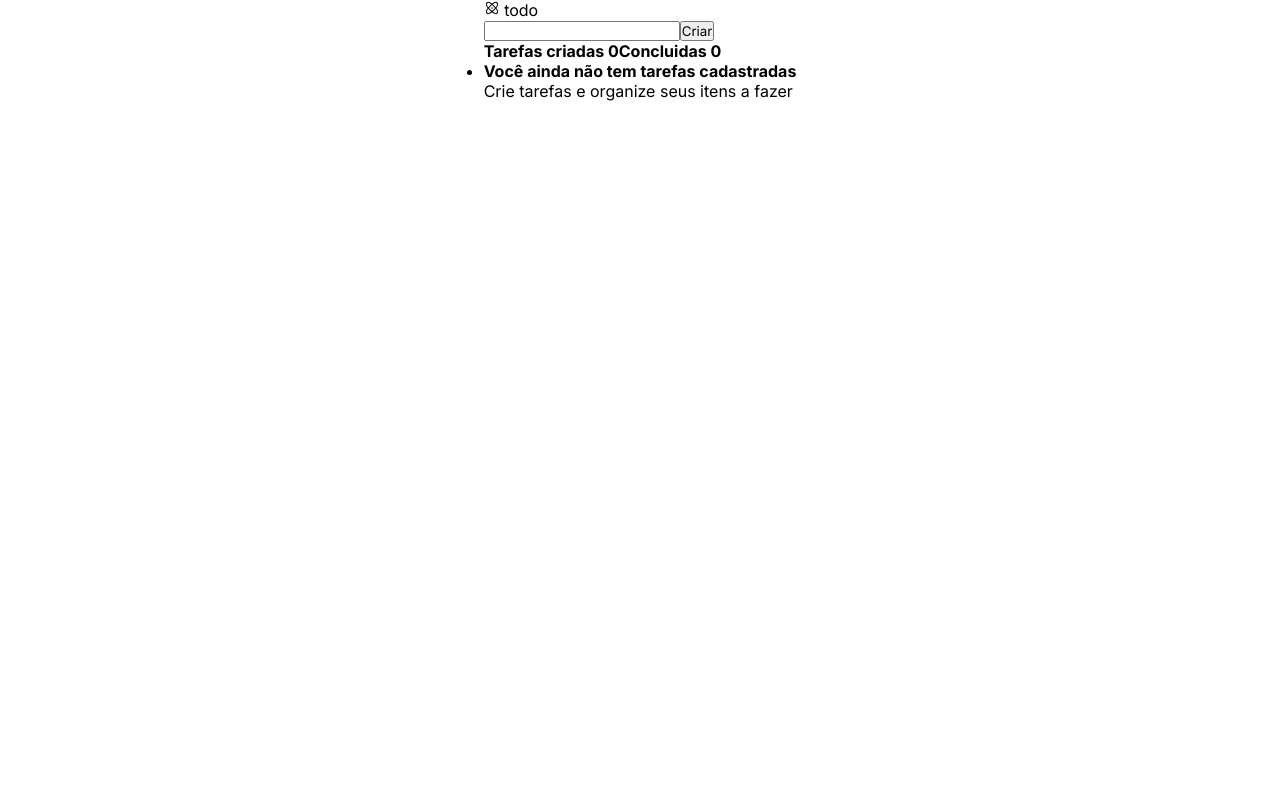
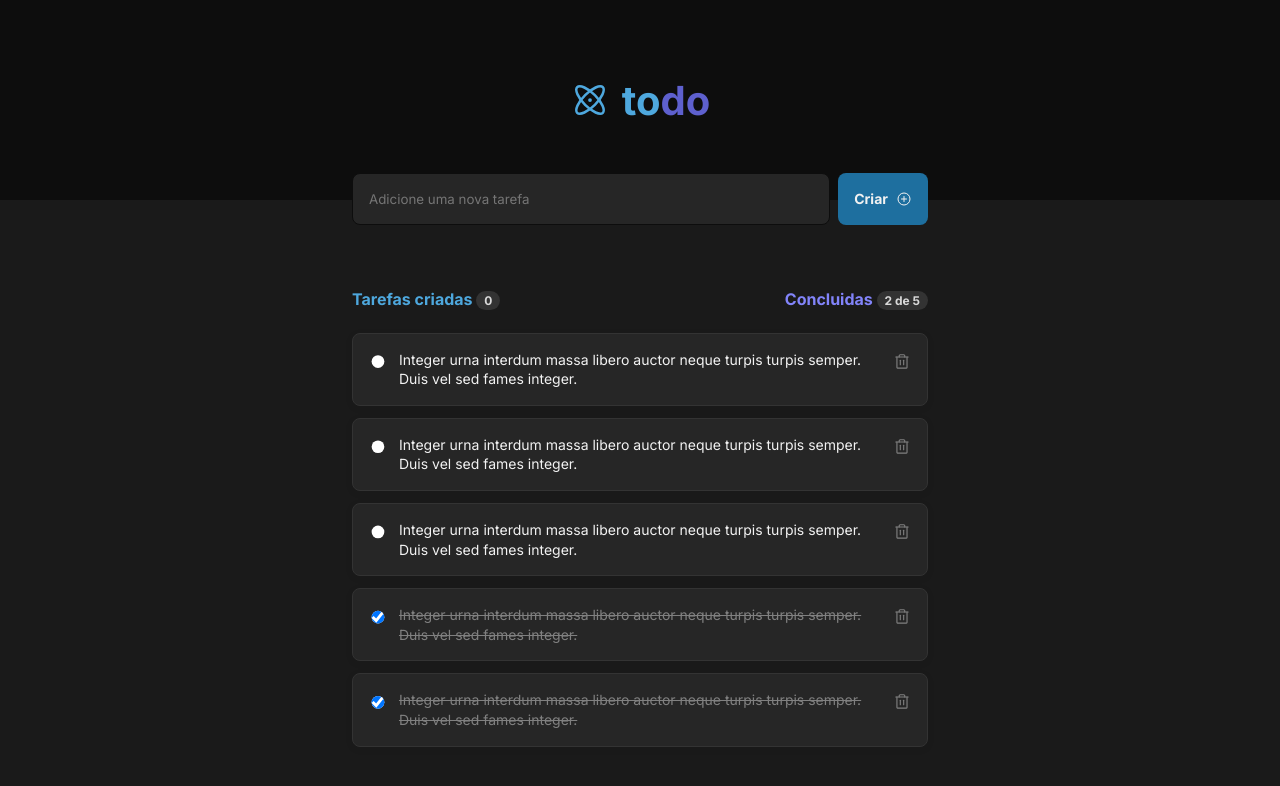
Before and after one commit to felipe0848/To-do, a React (Vite) app: page / in a window 1280 px wide. Shown: the top 786 px of the page. Built offline with nearby package versions, Linux system fonts and the light colour scheme.

Commit message:
Feat: Create page struct

```diff
--- a/src/App.module.css
+++ b/src/App.module.css
@@ -1,5 +1,79 @@
 .wrapper {
-    width: fit-content;
+    display: flex;
+    flex-direction: column;
+    align-items: center;
     padding: 0 22rem;
-    margin: 0 auto;
 }
+.FormAddTask {
+    width: 100%;
+    display: flex;
+    margin-top: -1.69rem;
+    gap: 0.5rem;
+}
+.FormAddTask > input {
+    border-radius: 8px;
+    padding: 1rem;
+    flex: 1;
+    border-radius: 0.5rem;
+    border: 1px solid var(--gray-700);
+    background: var(--gray-500);
+}
+.FormAddTask > input:focus {
+    color: var(--gray-100);
+}
+.FormAddTask > button {
+    display: flex;
+    padding: 1rem;
+    justify-content: center;
+    align-items: center;
+    gap: 0.5rem;
+
+    border: none;
+    border-radius: 8px;
+    background: var(--blue-dark);
+
+    color: var(--Gray-100, #f2f2f2);
+
+    font-size: 0.875rem;
+
+    font-weight: 700;
+    line-height: 1.4;
+
+    cursor: pointer;
+    transition: background-color 0.1s;
+}
+
+.FormAddTask > button:hover {
+    background: var(--blue);
+}
+
+.FormAddTask > button > svg {
+    line-height: 0;
+}
+
+.status {
+    margin-top: 4rem;
+    display: flex;
+    justify-content: space-between;
+    align-items: center;
+}
+.blue {
+    color: var(--blue);
+}
+.purple {
+    color: var(--purple);
+}
+.status > strong > span {
+    color: var(--gray-200);
+    background-color: var(--gray-400);
+    padding: 0.125rem 0.5rem;
+    border-radius: 999px;
+    font-size: 0.75rem;
+}
+
+.taskList {
+    margin-top: 1.5rem;
+    display: flex;
+    flex-direction: column;
+    gap: 0.75rem;
+}
--- a/src/App.tsx
+++ b/src/App.tsx
@@ -1,33 +1,72 @@
-import { Atom } from "phosphor-react";
+import { PlusCircle } from "phosphor-react";
 import styles from "./App.module.css";
+import { Header } from "./components/Header";
+import { Task } from "./components/Task";
+import { v4 as uuidv4 } from "uuid";
+
+const tasks = [
+    {
+        id: uuidv4(),
+        isComplete: false,
+        content:
+            "Integer urna interdum massa libero auctor neque turpis turpis semper. Duis vel sed fames integer.",
+    },
+    {
+        id: uuidv4(),
+        isComplete: false,
+        content:
+            "Integer urna interdum massa libero auctor neque turpis turpis semper. Duis vel sed fames integer.",
+    },
+    {
+        id: uuidv4(),
+        isComplete: false,
+        content:
+            "Integer urna interdum massa libero auctor neque turpis turpis semper. Duis vel sed fames integer.",
+    },
+    {
+        id: uuidv4(),
+        isComplete: true,
+        content:
+            "Integer urna interdum massa libero auctor neque turpis turpis semper. Duis vel sed fames integer.",
+    },
+    {
+        id: uuidv4(),
+        isComplete: true,
+        content:
+            "Integer urna interdum massa libero auctor neque turpis turpis semper. Duis vel sed fames integer.",
+    },
+];
 
 function App() {
     return (
-        <div className={styles.wrapper}>
-            <header>
-                <Atom /> todo
-            </header>
-            <main>
-                <form action="#">
-                    <input type="text" />
-                    <button type="submit">Criar</button>
+        <div>
+            <Header />
+            <main className={styles.wrapper}>
+                <form action="#" className={styles.FormAddTask}>
+                    <input type="text" placeholder="Adicione uma nova tarefa" />
+                    <button type="submit">
+                        Criar <PlusCircle size={16} />
+                    </button>
                 </form>
+
                 <section>
-                    <header>
-                        <strong>
+                    <header className={styles.status}>
+                        <strong className={styles.blue}>
                             Tarefas criadas <span>0</span>
                         </strong>
-                        <strong>
-                            Concluidas <span>0</span>
+                        <strong className={styles.purple}>
+                            Concluidas <span>2 de 5</span>
                         </strong>
                     </header>
-                    <ul>
-                        <li>
-                            <strong>
-                                Você ainda não tem tarefas cadastradas
-                            </strong>
-                            <p>Crie tarefas e organize seus itens a fazer</p>
-                        </li>
+
+                    <ul className={styles.taskList}>
+                        {tasks.map((task) => (
+                            <Task
+                                key={task.id}
+                                content={task.content}
+                                isComplete={task.isComplete}
+                            />
+                        ))}
                     </ul>
                 </section>
             </main>
--- a/src/Global.css
+++ b/src/Global.css
@@ -21,3 +21,8 @@
 
     font-family: "Inter", sans-serif;
 }
+
+body {
+    background-color: var(--gray-600);
+    color: var(--gray-100);
+}
```
